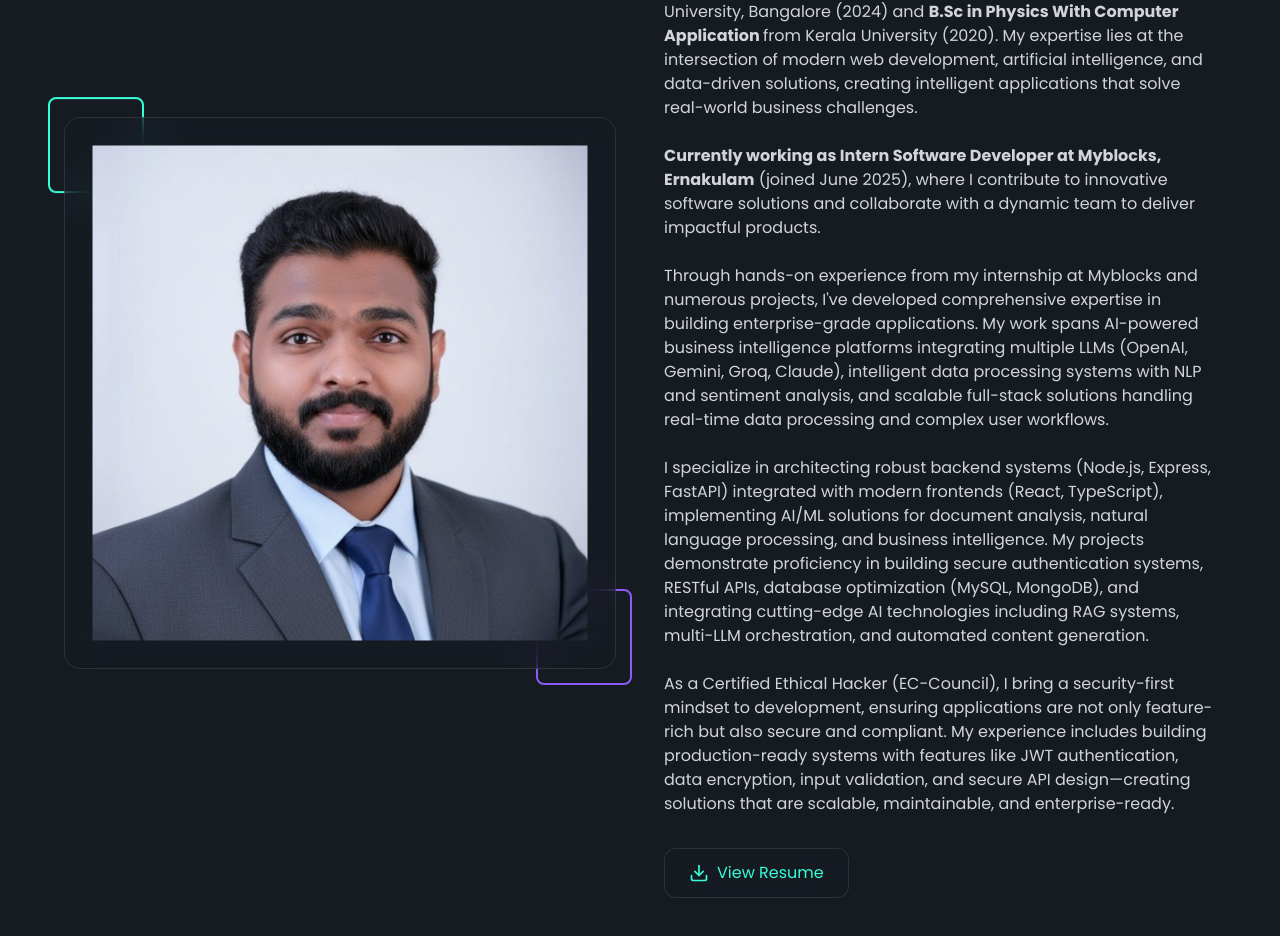
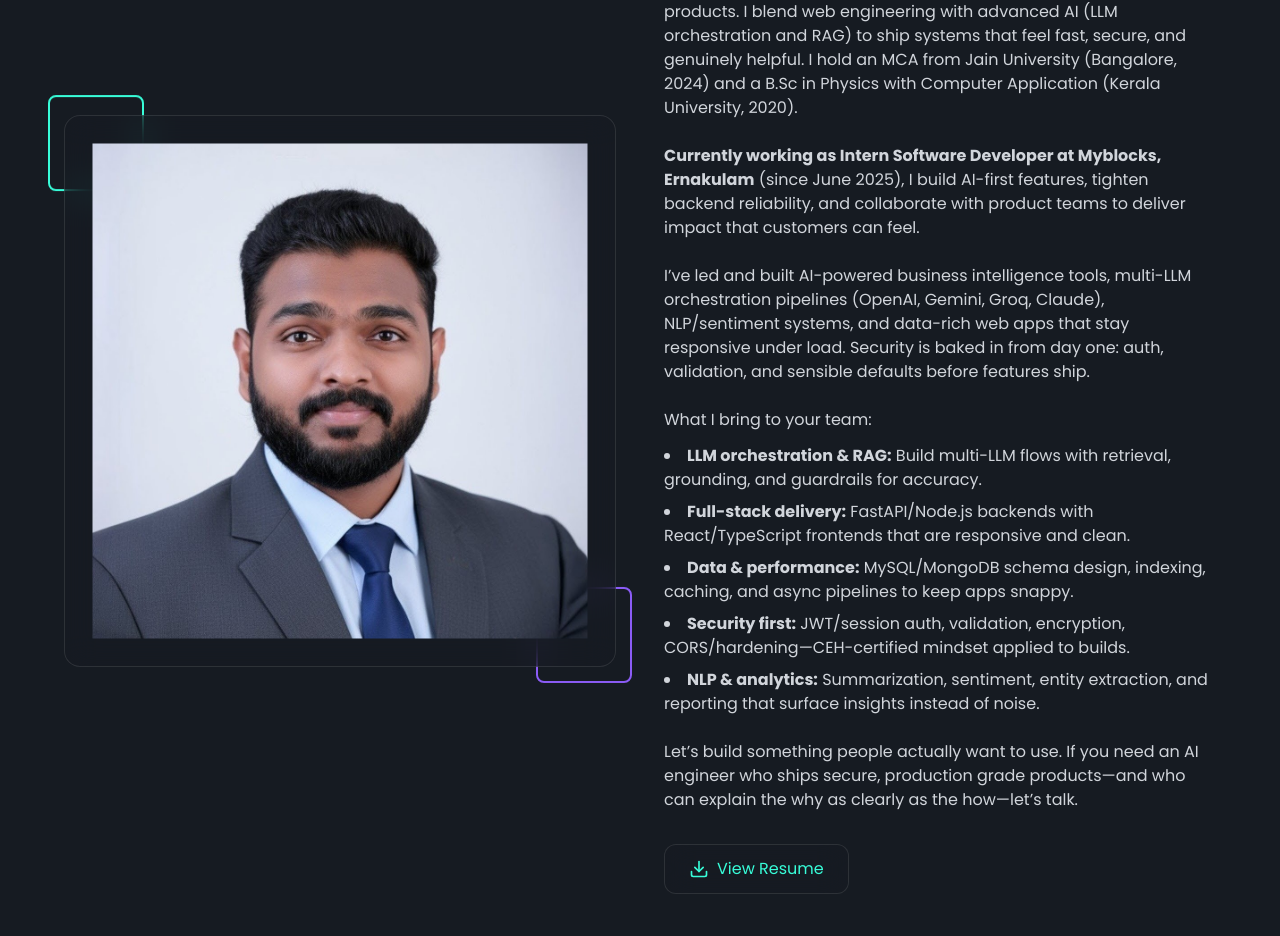
Before and after one commit to Silence963/Myporfolio, a React (Vite) app: page / in a window 1280 px wide. Shown: the part 992-1928 px from the top of the page. Built offline with nearby package versions, Linux system fonts and the light colour scheme.

Commit message:
fix: Revise About section for clarity and engagement, enhancing personal branding and professional experience

```diff
--- a/src/components/About.tsx
+++ b/src/components/About.tsx
@@ -54,10 +54,10 @@ export const About = () => {
               transition={{ delay: 0.2, duration: 0.8 }}
               className="text-gray-300 mb-6"
             >
-              I'm a Full Stack Developer specializing in AI-powered web applications, with a Master's in <b>Computer
-              Applications</b> from Jain University, Bangalore (2024) and <b> B.Sc in Physics With Computer Application </b> from Kerala University (2020). My expertise
-              lies at the intersection of modern web development, artificial intelligence, and data-driven solutions,
-              creating intelligent applications that solve real-world business challenges.
+              Hey, I’m Akhil—an AI Engineer and full-stack developer who loves turning messy, real-world problems into
+              reliable, production-ready products. I blend web engineering with advanced AI (LLM orchestration and RAG)
+              to ship systems that feel fast, secure, and genuinely helpful. I hold an MCA from Jain University
+              (Bangalore, 2024) and a B.Sc in Physics with Computer Application (Kerala University, 2020).
             </motion.p>
 
             <motion.p
@@ -67,7 +67,9 @@ export const About = () => {
               transition={{ delay: 0.25, duration: 0.8 }}
               className="text-gray-300 mb-6"
             >
-              <b>Currently working as Intern Software Developer at Myblocks, Ernakulam</b> (joined June 2025), where I contribute to innovative software solutions and collaborate with a dynamic team to deliver impactful products.
+              <b>Currently working as Intern Software Developer at Myblocks, Ernakulam</b> (since June 2025), I build
+              AI-first features, tighten backend reliability, and collaborate with product teams to deliver impact that
+              customers can feel.
             </motion.p>
 
             <motion.p
@@ -77,11 +79,9 @@ export const About = () => {
               transition={{ delay: 0.3, duration: 0.8 }}
               className="text-gray-300 mb-6"
             >
-              Through hands-on experience from my internship at Myblocks and numerous projects, I've developed
-              comprehensive expertise in building enterprise-grade applications. My work spans AI-powered business
-              intelligence platforms integrating multiple LLMs (OpenAI, Gemini, Groq, Claude), intelligent data
-              processing systems with NLP and sentiment analysis, and scalable full-stack solutions handling real-time
-              data processing and complex user workflows.
+              I’ve led and built AI-powered business intelligence tools, multi-LLM orchestration pipelines (OpenAI,
+              Gemini, Groq, Claude), NLP/sentiment systems, and data-rich web apps that stay responsive under load.
+              Security is baked in from day one: auth, validation, and sensible defaults before features ship.
             </motion.p>
 
             <motion.p
@@ -91,11 +91,14 @@ export const About = () => {
               transition={{ delay: 0.4, duration: 0.8 }}
               className="text-gray-300 mb-6"
             >
-              I specialize in architecting robust backend systems (Node.js, Express, FastAPI) integrated with modern
-              frontends (React, TypeScript), implementing AI/ML solutions for document analysis, natural language
-              processing, and business intelligence. My projects demonstrate proficiency in building secure authentication
-              systems, RESTful APIs, database optimization (MySQL, MongoDB), and integrating cutting-edge AI technologies
-              including RAG systems, multi-LLM orchestration, and automated content generation.
+              What I bring to your team:
+              <ul className="list-disc list-inside space-y-2 mt-3 text-gray-300">
+                <li><b>LLM orchestration & RAG:</b> Build multi-LLM flows with retrieval, grounding, and guardrails for accuracy.</li>
+                <li><b>Full-stack delivery:</b> FastAPI/Node.js backends with React/TypeScript frontends that are responsive and clean.</li>
+                <li><b>Data & performance:</b> MySQL/MongoDB schema design, indexing, caching, and async pipelines to keep apps snappy.</li>
+                <li><b>Security first:</b> JWT/session auth, validation, encryption, CORS/hardening—CEH-certified mindset applied to builds.</li>
+                <li><b>NLP & analytics:</b> Summarization, sentiment, entity extraction, and reporting that surface insights instead of noise.</li>
+              </ul>
             </motion.p>
 
             <motion.p
@@ -105,10 +108,8 @@ export const About = () => {
               transition={{ delay: 0.5, duration: 0.8 }}
               className="text-gray-300 mb-8"
             >
-              As a Certified Ethical Hacker (EC-Council), I bring a security-first mindset to development, ensuring
-              applications are not only feature-rich but also secure and compliant. My experience includes building
-              production-ready systems with features like JWT authentication, data encryption, input validation, and
-              secure API design—creating solutions that are scalable, maintainable, and enterprise-ready.
+              Let’s build something people actually want to use. If you need an AI engineer who ships secure, production
+              grade products—and who can explain the why as clearly as the how—let’s talk.
             </motion.p>
 
             <motion.div
```
